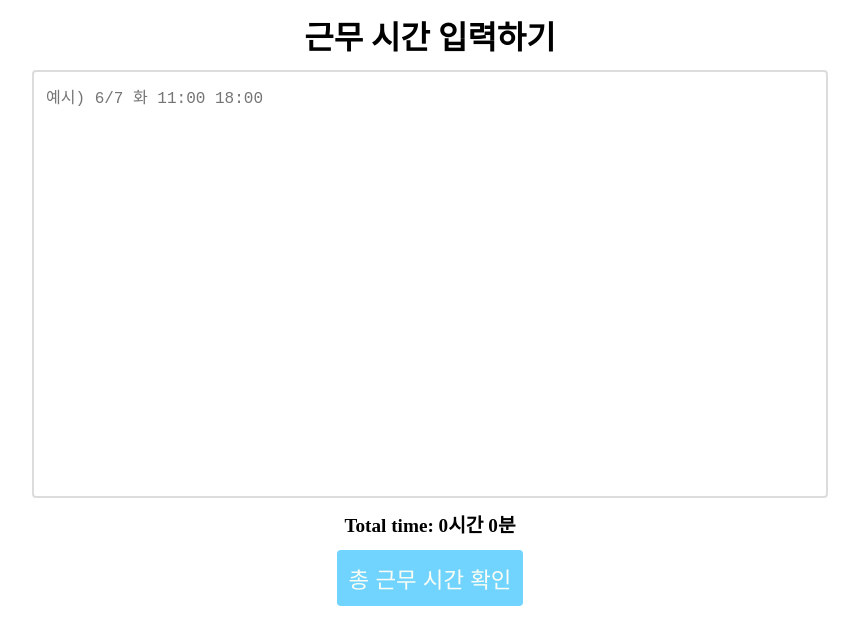
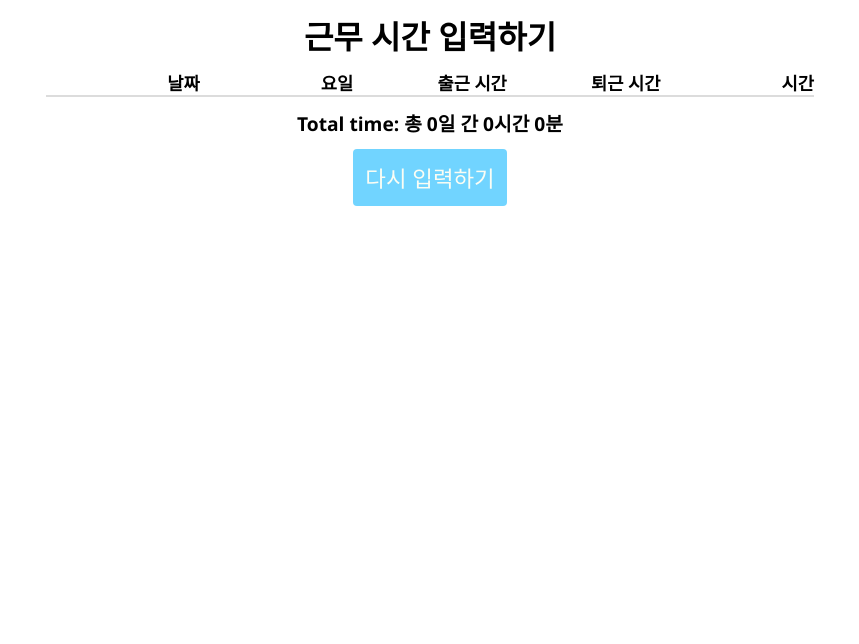
Before and after one commit to 0sinf/bills, a plain HTML site: page index.html in a window 1280 px wide. Both pictures are taken after a click on the button "총 근무 시간 확인". Shown: the whole page, without its empty margins (210-1069 px from the left). Drawn offline with Linux system fonts and the light colour scheme.

Commit message:
feat: Show work times by table (#2)
* feat: show table

* design: Add design in table

* refactor: Separate code

* design: Fix content height

* design: Add font-family

* docs: Add FIXME

```diff
--- /dev/null
+++ b/calculate.js
@@ -0,0 +1,72 @@
+// FIXME: 하드코딩된 요소들 변경 필요 (Element, Value)
+
+function calculate() {
+  const container = document.getElementById("container");
+  const times = document.getElementById("times");
+  const content = document.getElementById("content");
+  const result = document.getElementById("result");
+
+  const [totalH, totalM, listOfTr, day] = getTotalTimes(times.value);
+
+  content.innerHTML = getTable(listOfTr);
+  result.innerHTML = getResult(totalH, totalM, day);
+  container.innerHTML += createButton();
+}
+
+function getTotalTimes(times) {
+  let cnt = 0;
+
+  let [totalH, totalM, listOfTr] = times.split("\n").reduce(
+    (prev, time) => {
+      if (!time) {
+        return prev;
+      }
+
+      const [date, dayOfWeek, start, end] = time.split(" ");
+
+      const [hour, min] = getHourAndMinByTime(start, end);
+
+      const tr = `
+        <div class="table__body">
+          <div class="table__items">${date}</div>
+          <div class="table__items">${dayOfWeek}</div>
+          <div class="table__items">${start}</div>
+          <div class="table__items">${end}</div>
+          <div class="table__items">${hour}시간 ${min}분</div>
+        </div>`;
+
+      prev[0] += hour;
+      prev[1] += min;
+      prev[2].push(tr);
+      cnt += 1;
+      return prev;
+    },
+    [0, 0, []]
+  );
+
+  totalH += Math.floor(totalM / 60);
+  totalM = totalM % 60;
+
+  return [totalH, totalM, listOfTr.join(""), cnt];
+}
+
+function getHourAndMinByTime(start, end) {
+  const [startHour, startMin] = start.split(":").map(Number);
+  const [endHour, endMin] = end.split(":").map(Number);
+
+  let h = endHour - startHour;
+  let m = endMin - startMin;
+
+  if (endMin - startMin < 0) {
+    m = 60 + m;
+    h = h - 1;
+  }
+
+  return [h, m];
+}
+
+function getResult(totalH, totalM, day) {
+  return `
+  Total time: 총 ${day}일 간 ${totalH}시간 ${totalM}분
+  `;
+}
--- a/index.css
+++ b/index.css
@@ -25,6 +25,8 @@
 * {
   margin: 0;
   padding: 0;
+
+  font-family: "Segoe UI", Tahoma, Geneva, Verdana, sans-serif;
 }
 
 html,
@@ -52,8 +54,14 @@ textarea {
 
 .content {
   width: 60%;
-  height: 50%;
+  height: auto;
 
+  margin-bottom: var(--margin-ns);
+}
+
+.textarea {
+  width: 100%;
+  height: 100%;
   padding: var(--padding);
 
   border: var(--border-size-s) solid var(--line-color);
@@ -64,7 +72,7 @@ textarea {
   margin-bottom: var(--margin-ns);
 }
 
-.content:focus {
+.textarea:focus {
   border: var(--border-size-s) solid var(--line-focus-color);
 }
 
@@ -87,3 +95,27 @@ textarea {
 
   cursor: pointer;
 }
+
+.table {
+  display: flex;
+  flex-direction: column;
+}
+
+.table__head {
+  font-weight: bold;
+}
+
+.table__body,
+.table__head {
+  display: flex;
+  justify-content: space-around;
+
+  border-bottom: solid var(--border-size-s) var(--line-color);
+}
+
+.table__items {
+  width: 100%;
+  text-align: right;
+
+  font-size: var(--font-size-s);
+}
--- a/index.html
+++ b/index.html
@@ -6,18 +6,10 @@
     <meta name="viewport" content="width=device-width, initial-scale=1.0" />
     <link rel="stylesheet" href="index.css" />
     <script defer src="index.js"></script>
+    <script defer src="calculate.js"></script>
     <title>Get total</title>
   </head>
   <body>
-    <div class="container">
-      <h1 class="title">근무 시간 입력하기</h1>
-      <textarea
-        class="content"
-        id="times"
-        placeholder="예시) 6/7 화 11:00 18:00"
-      ></textarea>
-      <div class="result" id="result"></div>
-      <button class="button" onclick="onClick()">총 근무 시간 확인</button>
-    </div>
+    <div class="container" id="container"></div>
   </body>
 </html>
--- a/index.js
+++ b/index.js
@@ -1,53 +1,39 @@
-function onClick() {
-  const times = document.getElementById("times");
-  const result = document.getElementById("result");
+// FIXME: 하드코딩된 요소들 변경 필요 (Element, innerHTML)
 
-  const [totalH, totalM] = getTotalTimes(times.value);
+function display() {
+  const container = document.getElementById("container");
 
-  result.innerHTML = getResult(totalH, totalM);
+  container.innerHTML = `
+    <h1 class="title">근무 시간 입력하기</h1>
+    <article id="content" class="content">
+      <textarea
+        class="textarea"
+        id="times"
+        placeholder="예시) 6/7 화 11:00 18:00"
+        ></textarea>
+      <button class="button" onclick="calculate()">총 근무 시간 확인</button>
+    </article>
+    <div class="result" id="result"></div>
+  `;
 }
 
-function getTotalTimes(times) {
-  let [totalH, totalM] = times.split("\n").reduce(
-    (prev, time) => {
-      if (!time) {
-        return prev;
-      }
-
-      const [date, dayOfWeek, start, end] = time.split(" ");
-
-      const [hour, min] = getHourAndMinByTime(start, end);
-
-      prev[0] += hour;
-      prev[1] += min;
-      return prev;
-    },
-    [0, 0]
-  );
-
-  totalH += Math.floor(totalM / 60);
-  totalM = totalM % 60;
-
-  return [totalH, totalM];
+function createButton() {
+  return '<button class="button" onclick="display()">다시 입력하기</button>';
 }
 
-function getHourAndMinByTime(start, end) {
-  const [startHour, startMin] = start.split(":").map(Number);
-  const [endHour, endMin] = end.split(":").map(Number);
-
-  let h = endHour - startHour;
-  let m = endMin - startMin;
-
-  if (endMin - startMin < 0) {
-    m = 60 + m;
-    h = h - 1;
-  }
-
-  return [h, m];
+function getTable(listOfTr) {
+  return `
+    <div class="table">
+      <div class="table__head">
+        <div class="table__items">날짜</div>
+        <div class="table__items">요일</div>
+        <div class="table__items">출근 시간</div>
+        <div class="table__items">퇴근 시간</div>
+        <div class="table__items">시간</div>
+      </div>
+      ${listOfTr}
+    </div>
+  `;
 }
 
-function getResult(totalH, totalM) {
-  return `
-  Total time: ${totalH}시간 ${totalM}분
-  `;
-}
+display();
```
